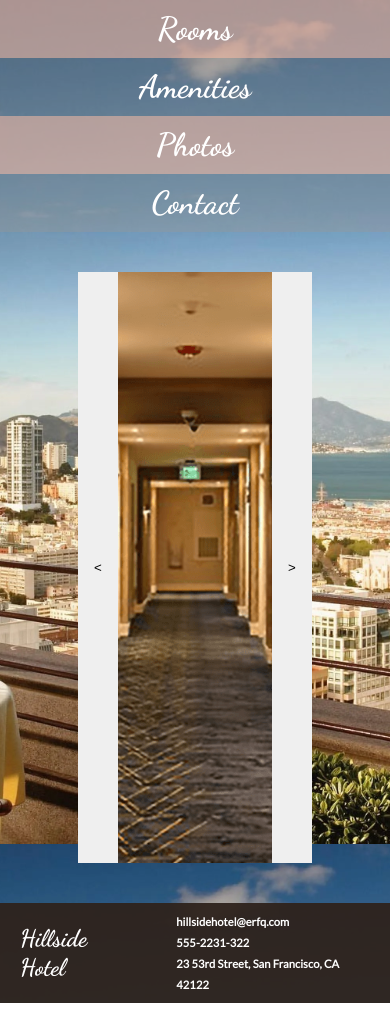
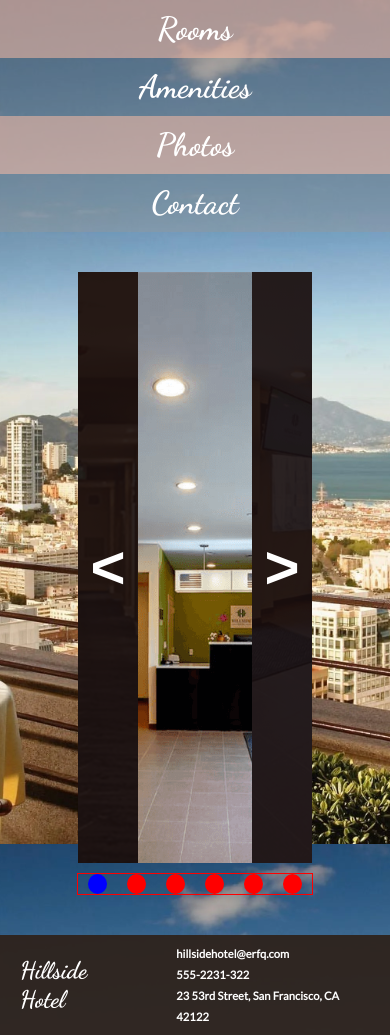
Before and after one commit to valibojici/proiect-ProgWeb, a plain HTML site: page html/photos.html in a window 390 px wide. Before the commit the page ends 1003 px from the top, so only its background shows below. Drawn offline with Linux system fonts and the light colour scheme.

Commit message:
update js

```diff
--- a/css/style.css
+++ b/css/style.css
@@ -295,18 +295,22 @@ body{
 }
 
 #gallery-inner-container{
-   display: flex;
-   width: 60vw;
-   height: 70vh;
-   overflow: hidden;
-   margin: 40px auto;
+    display: flex;
+    flex-direction: column;
+}
+
+#gallery-slideshow-container{
+    display: flex;
+    width: 60vw;
+    height: 70vh;
+    overflow: hidden;
+    margin: 40px auto 10px;
 }
 
 #gallery-img-container{
     display: flex;
-    width: calc(100% - 80px);
+    width: calc(100% - 120px);
     height: 100%;
-    /* border: 1px solid red; */
 }
 
 .gallery-img{
@@ -317,12 +321,41 @@ body{
 }
 
 .gallery-button{
-    width: 40px;
+    width: 60px;
+    height: 70vh;
     border: none;
     position: relative;
-    z-index: 5;
+    z-index: 10;
+    background-color: rgba(24, 15, 15, 0.918);
+    outline: none;
+    color: white;
+    font-family :'Franklin Gothic Medium', 'Arial Narrow', Arial, sans-serif;
+    font-weight: bolder;
+    font-size: 60px;
 }
 
+#gallery-buttons-container{
+    width: 60vw;
+    border: 1px solid red;
+    display: flex;
+    justify-content: center;
+    margin-left: auto;
+    margin-right: auto;
+    margin-bottom: 40px;
+}
+
+.gallery-circle{
+    display: inline-block;
+    width: 20px;
+    height: 20px;
+    background-color: red;
+    border-radius: 100%;
+    margin: 0px 10px;
+}
+
+.gallery-circle-active{
+    background-color: blue;
+}
 
 
 #contact-main-container{
--- a/html/photos.html
+++ b/html/photos.html
@@ -23,11 +23,13 @@
         </nav>
         <div class="page-content-container" id="gallery-main-container">
             <div id="gallery-inner-container">
-                <button id="gallery-button-left" class="gallery-button"><</button>
-                <div id="gallery-img-container">
+                <div id="gallery-slideshow-container">
+                    <button id="gallery-button-left" class="gallery-button"><</button>
+                    <div id="gallery-img-container"></div>
+                    <button id="gallery-button-right" class="gallery-button">></button>
+                </div>
+                <div id="gallery-buttons-container"></div>
 
-                </div>
-                <button id="gallery-button-right" class="gallery-button">></button>
             </div>
 
         </div>
--- a/js/gallery.js
+++ b/js/gallery.js
@@ -3,15 +3,12 @@ const leftBtn = document.getElementById('gallery-button-left');
 const rightBtn = document.getElementById('gallery-button-right');
 const imgWidth = gal_img_container.getBoundingClientRect().width;
 
-
+const gal_btns_container = document.getElementById('gallery-buttons-container');
+const buttons = document.getElementsByClassName('gallery-circle');
 
 let imgs = []
-let imgIndex = 0;
-
-async function slide(pixels){
-    gal_img_container.style.transform = 'translateX(' + pixels + 'px)';
-}
-
+let imgIndex = 1;
+let btnIndex = 0;
 
 for(let i = 1;i <= 6; ++i){
     let img = document.createElement('img');
@@ -27,35 +24,66 @@ imgs.push(firstImg);
 imgs.unshift(lastImg);
 
 
-console.log(imgs);
-
 for(let img of imgs){
     gal_img_container.appendChild(img.cloneNode(true));
 }
 
-imgs = document.querySelectorAll('.gallery-img');
+for(let i=0; i<imgs.length - 2; ++i){
+    let circle = document.createElement('div');
+    circle.classList.add('gallery-circle');
+    gal_btns_container.appendChild(circle);
+}
+
+gal_img_container.style.transform = 'translateX(' + (-imgIndex * imgWidth) + 'px)';
+buttons[0].classList.toggle('gallery-circle-active');
 
 rightBtn.addEventListener('click', event =>{
+    if(imgIndex < imgs.length - 1){
+        imgIndex++;
 
-    imgIndex++;
-    gal_img_container.style.transition = 'transform 0.4s';
-        slide(-imgIndex*imgWidth);
+        btnIndex++;
+        if(btnIndex == buttons.length)
+            btnIndex = 0;
 
-    console.log(imgIndex-1, imgIndex);
-    if(imgIndex == imgs.length-1)
-    {
-        imgIndex = 1;
-        gal_img_container.style.transition = 'none';
-        slide(-imgIndex*imgWidth);
-        //gal_img_container.style.transition = 'transform 0.4s';
+        for(let button of buttons)
+            button.classList.remove('gallery-circle-active');
+        buttons[btnIndex].classList.toggle('gallery-circle-active');
     }
 
-
+    gal_img_container.style.transition = 'transform 0.3s ease-out';
+    gal_img_container.style.transform = 'translateX(' + (-imgIndex * imgWidth) + 'px)';
 });
 
 leftBtn.addEventListener('click', event =>{
-    gal_img_container.style.transition = 'transform 0.4s';
-    imgIndex--;
-    if(imgIndex == -1)imgIndex = imgs.length - 1;
-    slide(-imgIndex*imgWidth);
+    if(imgIndex){
+        imgIndex--;
+
+        btnIndex--;
+        if(btnIndex == -1)
+            btnIndex = buttons.length - 1;
+
+        for(let button of buttons)
+            button.classList.remove('gallery-circle-active');
+        buttons[btnIndex].classList.toggle('gallery-circle-active');
+    }
+
+    console.log(buttons);
+
+
+
+
+    gal_img_container.style.transition = 'transform 0.3s ease-out';
+    gal_img_container.style.transform = 'translateX(' + (-imgIndex * imgWidth) + 'px)';
 });
+
+gal_img_container.addEventListener('transitionend', event =>{
+    if(imgIndex == 0){
+        imgIndex = imgs.length - 2;
+        gal_img_container.style.transition = 'none';
+        gal_img_container.style.transform = 'translateX(' + (-imgIndex * imgWidth) + 'px)';
+    }else if(imgIndex == imgs.length - 1){
+        imgIndex = 1;
+        gal_img_container.style.transition = 'none';
+        gal_img_container.style.transform = 'translateX(' + (-imgIndex * imgWidth) + 'px)';
+    }
+})
```
